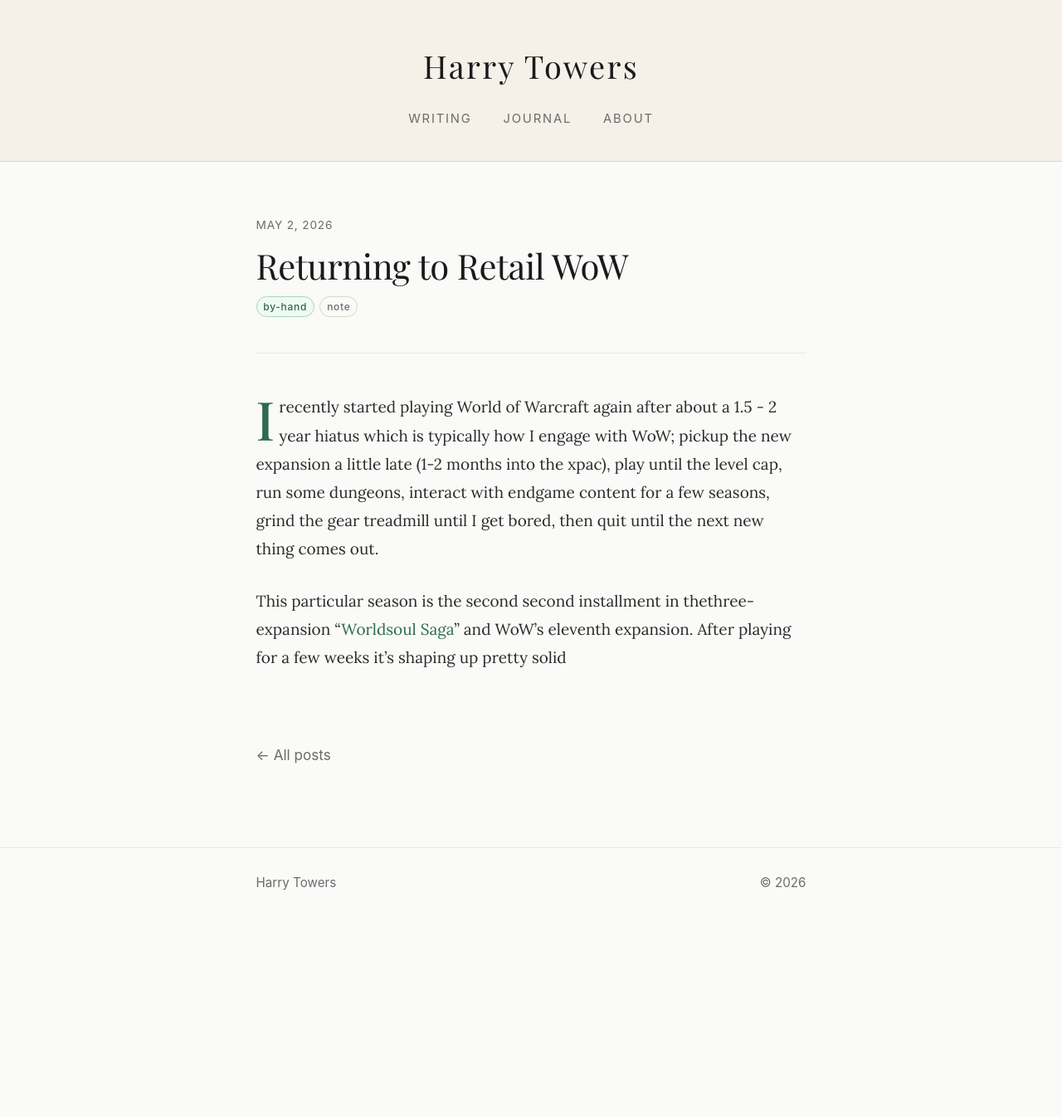
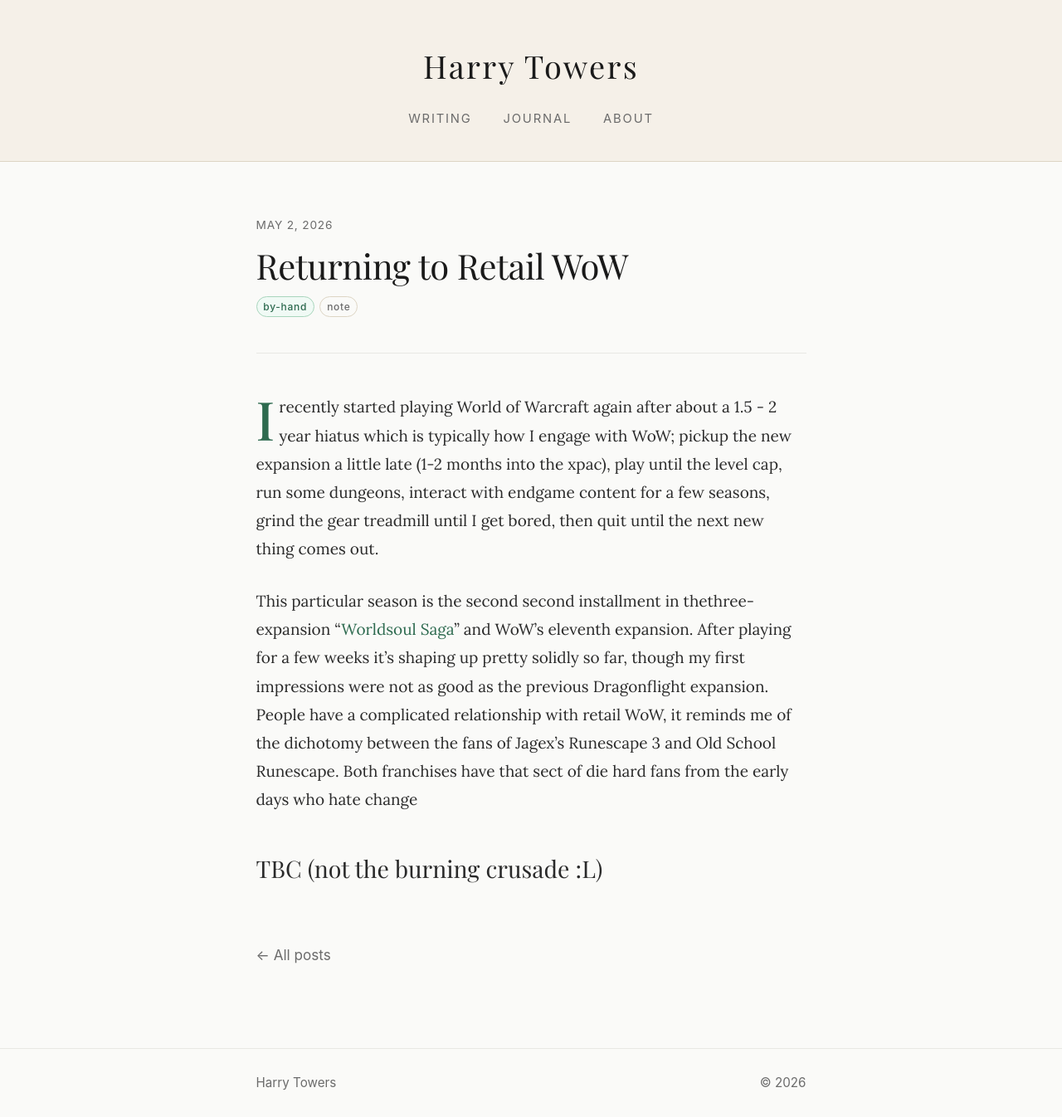
Before and after one commit to Soybean501/Soybean501.github.io, a Jekyll site: the page built from _posts/2026-05-02-returning-to-retail-wow.md, in a window 1280 px wide. Shown: the whole page at 83% size. Built offline with Jekyll 4.4.1, drawn with Linux system fonts in a browser that asks for light colours; some web fonts are replaced; before the commit the page ends 1105 px from its top, so only the background shows below that.

Commit message:
vault backup: 2026-05-02 11:28:27

```diff
--- a/_posts/2026-05-02-returning-to-retail-wow.md
+++ b/_posts/2026-05-02-returning-to-retail-wow.md
@@ -9,4 +9,7 @@
 
 I recently started playing World of Warcraft again after about a 1.5 - 2 year hiatus which is typically how I engage with WoW; pickup the new expansion a little late (1-2 months into the xpac), play until the level cap, run some dungeons, interact with endgame content for a few seasons, grind the gear treadmill until I get bored, then quit until the next new thing comes out.
 
-This particular season is the second second installment in thethree-expansion "[Worldsoul Saga](https://www.google.com/search?q=Worldsoul+Saga&oq=wow+midnight+trliogy&gs_lcrp=EgZjaHJvbWUyBggAEEUYOTIJCAEQABgNGIAEMg0IAhAAGIYDGIAEGIoFMg0IAxAAGIYDGIAEGIoFMg0IBBAAGIYDGIAEGIoFMgoIBRAAGIAEGKIEMgoIBhAAGIAEGKIEMgoIBxAAGIAEGKIEMgcICBAAGO8F0gEINTEwOWowajeoAgCwAgA&sourceid=chrome&ie=UTF-8&mstk=AUtExfDDwtyfc3s4RQV-dyjQn4vpH94ptmH1ZeZKsEdI_XH11RAVMn1jrc4tWztX1eh1tZ2ZyZChoNlua6_nQiZhtNLxSnLK1s4W82WqkF4Eno_j2REnCxZcnJrvG7dDI3t2kGFfCspUQP4spW5UKSnDjTP-OnCCL9UzuoQNpgN99LcnANk&csui=3&ved=2ahUKEwiWleXlsZqUAxUDVEEAHSqVMDEQgK4QegQIARAC)" and WoW's eleventh expansion. After playing for a few weeks it's shaping up pretty solid
+This particular season is the second second installment in thethree-expansion "[Worldsoul Saga](https://www.google.com/search?q=Worldsoul+Saga&oq=wow+midnight+trliogy&gs_lcrp=EgZjaHJvbWUyBggAEEUYOTIJCAEQABgNGIAEMg0IAhAAGIYDGIAEGIoFMg0IAxAAGIYDGIAEGIoFMg0IBBAAGIYDGIAEGIoFMgoIBRAAGIAEGKIEMgoIBhAAGIAEGKIEMgoIBxAAGIAEGKIEMgcICBAAGO8F0gEINTEwOWowajeoAgCwAgA&sourceid=chrome&ie=UTF-8&mstk=AUtExfDDwtyfc3s4RQV-dyjQn4vpH94ptmH1ZeZKsEdI_XH11RAVMn1jrc4tWztX1eh1tZ2ZyZChoNlua6_nQiZhtNLxSnLK1s4W82WqkF4Eno_j2REnCxZcnJrvG7dDI3t2kGFfCspUQP4spW5UKSnDjTP-OnCCL9UzuoQNpgN99LcnANk&csui=3&ved=2ahUKEwiWleXlsZqUAxUDVEEAHSqVMDEQgK4QegQIARAC)" and WoW's eleventh expansion. After playing for a few weeks it's shaping up pretty solidly so far, though my first impressions were not as good as the previous Dragonflight expansion.
+People have a complicated relationship with retail WoW, it reminds me of the dichotomy between the fans of Jagex's Runescape 3 and Old School Runescape. Both franchises have that sect of die hard fans from the early days who hate change
+
+## TBC (not the burning crusade :L)
```
